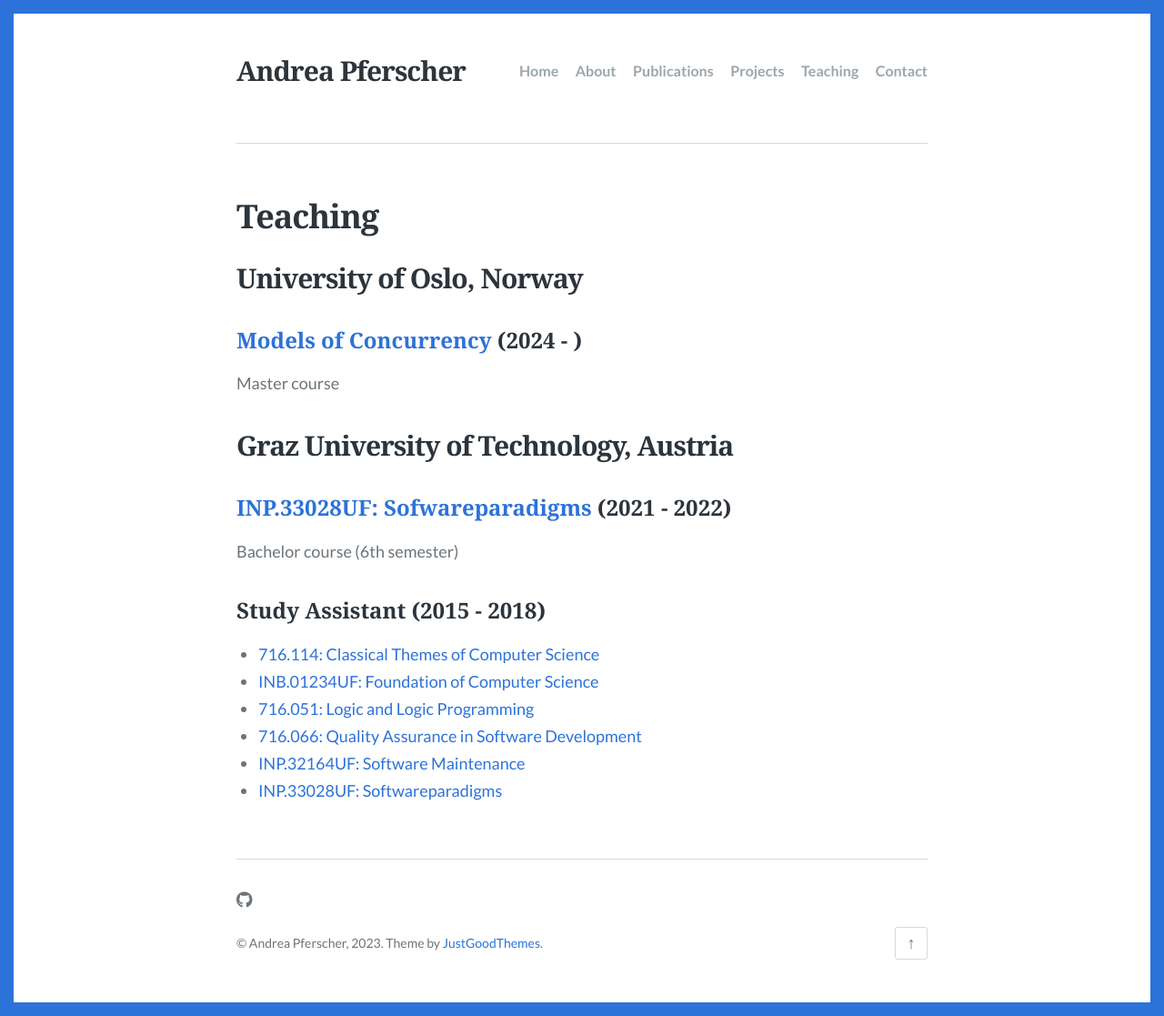
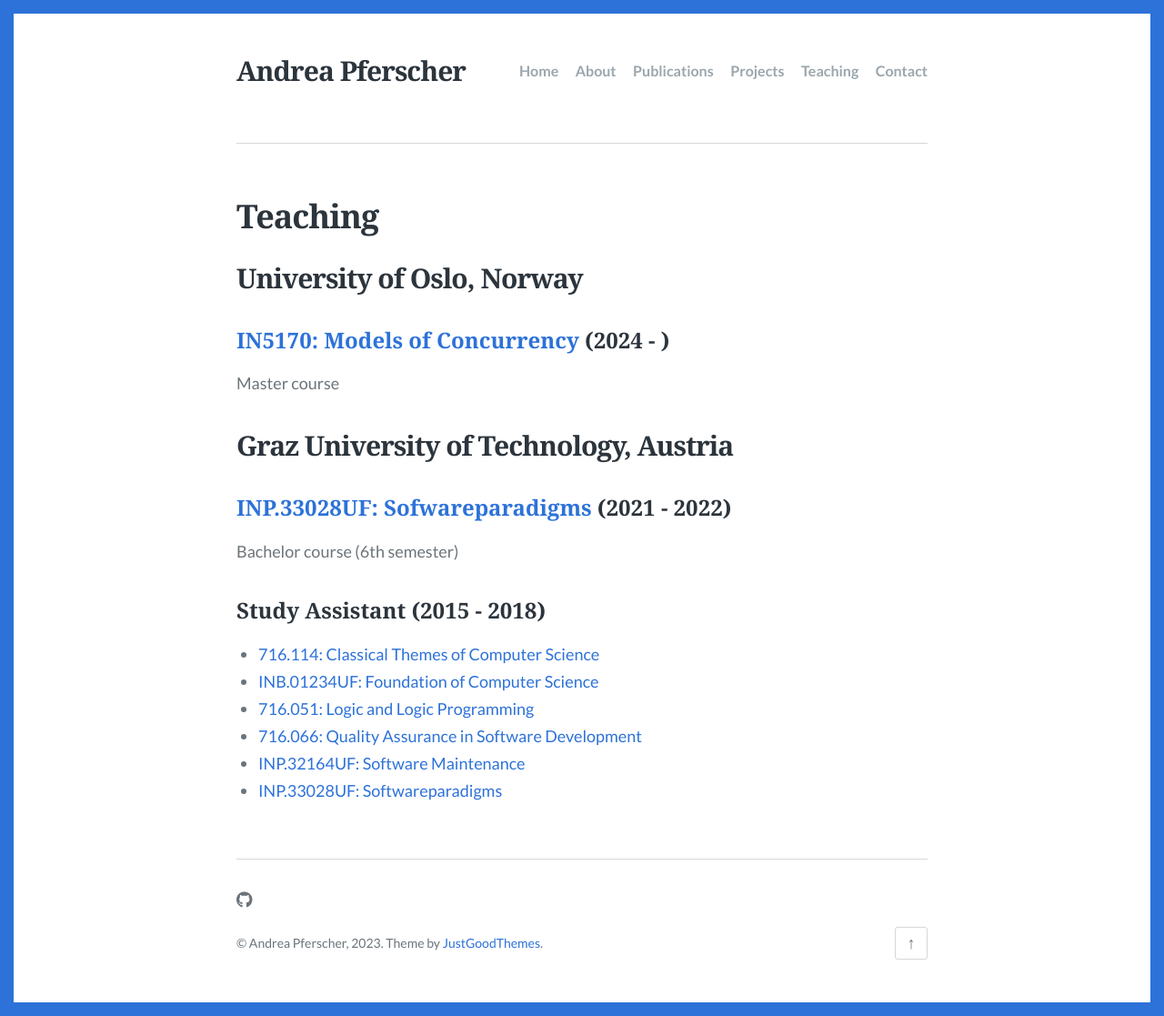
Before and after one commit to apferscher/apferscher.github.io, a Jekyll site: the page built from teaching.md, in a window 1280 px wide. Shown: the whole page at 91% size. Built offline with Jekyll 4.4.1, drawn with Linux system fonts in a browser that asks for light colours; some web fonts are replaced.

Commit message:
add course number

```diff
--- a/teaching.md
+++ b/teaching.md
@@ -5,7 +5,7 @@
 ---
 
 ## University of Oslo, Norway
-### [Models of Concurrency](https://www.uio.no/studier/emner/matnat/ifi/IN5170/index-eng.html#course_content) (2024 - )
+### [IN5170: Models of Concurrency](https://www.uio.no/studier/emner/matnat/ifi/IN5170/index-eng.html#course_content) (2024 - )
 Master course
 
 ## Graz University of Technology, Austria
```
